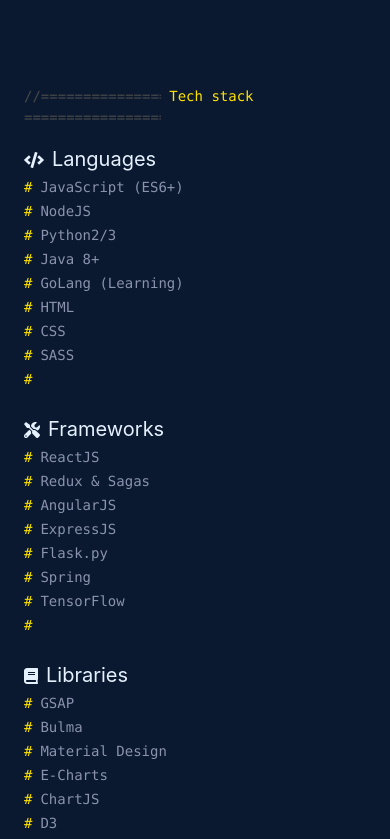
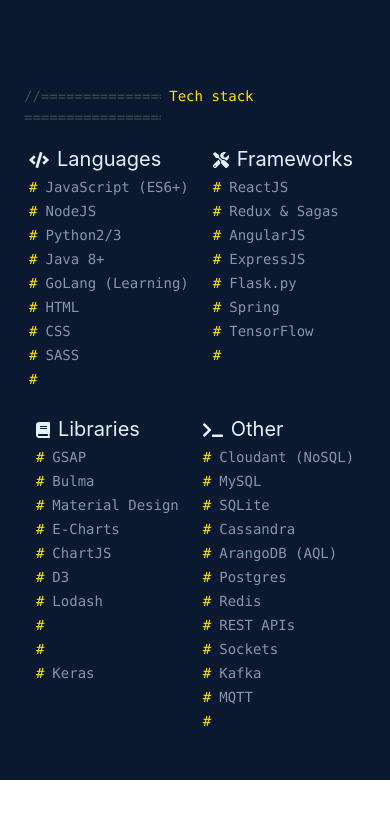
Before and after one commit to JackHanley26/jackhanley.io, a Next.js app: page / in a window 390 px wide. Shown: the part 1480-2319 px from the top of the page. After the commit the page ends 2260 px from the top, so only its background shows below. Built offline with nearby package versions, Linux system fonts and the light colour scheme.

Commit message:
Tech stack wrapping for mobile

```diff
--- a/config/main.js
+++ b/config/main.js
@@ -9,6 +9,7 @@ export const home = {
   greeting: "hi, my name is",
   name: "Jack Hanley",
   title: "I build things with code.",
+  // summary: "I'm a <span class='bright-font-color'>software engineer</span> from Ireland based in <span class='bright-font-color'>New York, NY</span>",
   summary: "I'm a software engineer from Ireland based in New York, NY",
   aboutMe: "Lorem Ipsum is simply dummy text of the printing and typesetting industry. Lorem Ipsum has been the industry's standard dummy text ever since the 1500s, when an unknown printer took a galley of type and scrambled it to make a type specimen book. It has survived not only five centuries, but also the leap into electronic typesetting, remaining essentially unchanged. It was popularised in the 1960s with the release of Letraset sheets containing Lorem Ipsum passages, and more recently with desktop publishing software like Aldus PageMaker including versions of Lorem Ipsum",
 };
--- a/pages/index.js
+++ b/pages/index.js
@@ -35,9 +35,10 @@ class Index extends Component {
     window.location.href = `mailto:${email}`;
   }
 
-  static openLinkInTab(url){
-    window.open(url,'_blank');
+  static openLinkInTab(url) {
+    window.open(url, '_blank');
   }
+
 
   render() {
     return (
@@ -52,7 +53,8 @@ class Index extends Component {
 
             <h1 className="title-text dull-font-color" ref={r => this.subtitle = r}>{home.title}</h1>
 
-            <p className="default-text dull-font-color" ref={r => this.summary = r}>{home.summary}</p>
+            <p className="default-text dull-font-color" ref={r => this.summary = r}
+               dangerouslySetInnerHTML={{__html: home.summary}}></p>
 
             <div className="button-wrapper" ref={r => this.button = r}>
               <Button label="Get in touch." onClick={Index.openMail}/>
@@ -83,12 +85,13 @@ class Index extends Component {
 
         <section id="technologies" className="section">
           <div className="container">
+
             <Divider label={'Tech stack'}/>
 
-            <div className="columns">
+            <div className="columns is-mobile is-multiline is-centered">
 
-              <div className="column">
-                <div className="bright-font-color">
+
+              <div className="column bright-font-color is-narrow">
                 <FontAwesomeIcon icon={faCode}/>
                 <span className="tech-title">Languages</span>
                 <div className="tech-list dull-font-color">
@@ -102,9 +105,8 @@ class Index extends Component {
                   </ul>
                 </div>
               </div>
-              </div>
-              <div className="column">
-                <div className="bright-font-color">
+
+              <div className="column bright-font-color is-narrow">
                 <FontAwesomeIcon icon={faTools}/>
                 <span className="tech-title">Frameworks</span>
                 <div className="tech-list dull-font-color">
@@ -118,10 +120,8 @@ class Index extends Component {
                   </ul>
                 </div>
               </div>
-              </div>
 
-              <div className="column">
-                <div className="bright-font-color">
+              <div className="column bright-font-color is-narrow">
                 <FontAwesomeIcon icon={faBook}/>
                 <span className="tech-title">Libraries</span>
                 <div className="tech-list dull-font-color">
@@ -135,10 +135,8 @@ class Index extends Component {
                   </ul>
                 </div>
               </div>
-              </div>
 
-              <div className="column">
-                <div className="bright-font-color">
+              <div className="bright-font-color column is-narrow">
                 <FontAwesomeIcon icon={faTerminal}/>
                 <span className="tech-title">Other</span>
                 <div className="tech-list dull-font-color">
@@ -150,7 +148,6 @@ class Index extends Component {
                       </li>
                     ))}
                   </ul>
-                  </div>
                 </div>
               </div>
 
--- a/styles/styles.sass
+++ b/styles/styles.sass
@@ -17,8 +17,6 @@ $dull: rgb(138, 146, 173)
 //.is-vertical-center
 
 
-
-
 .fixed-nav-padding
   //padding-top: 3.25rem
   padding-top: 6.5rem
@@ -36,6 +34,10 @@ $dull: rgb(138, 146, 173)
 
 .dull-font-color
   color: $dull
+
+.underline
+  text-decoration: underline
+  text-decoration-color: $primary
 
 .code-font
   font-size: 14px
@@ -120,3 +122,17 @@ a
     cursor: pointer
     &:hover
       color: $bright
+
+
+.side-by-side-container
+  overflow: hidden
+  .side-by-side-item-1
+    float: left
+  .side-by-side-item-2
+    float: left
+    overflow: hidden
+  .side-by-side-item-3
+    overflow: hidden
+
+.tech-column
+  max-width: 25%
```
Lines whose indentation alone changed are shown as unchanged.
